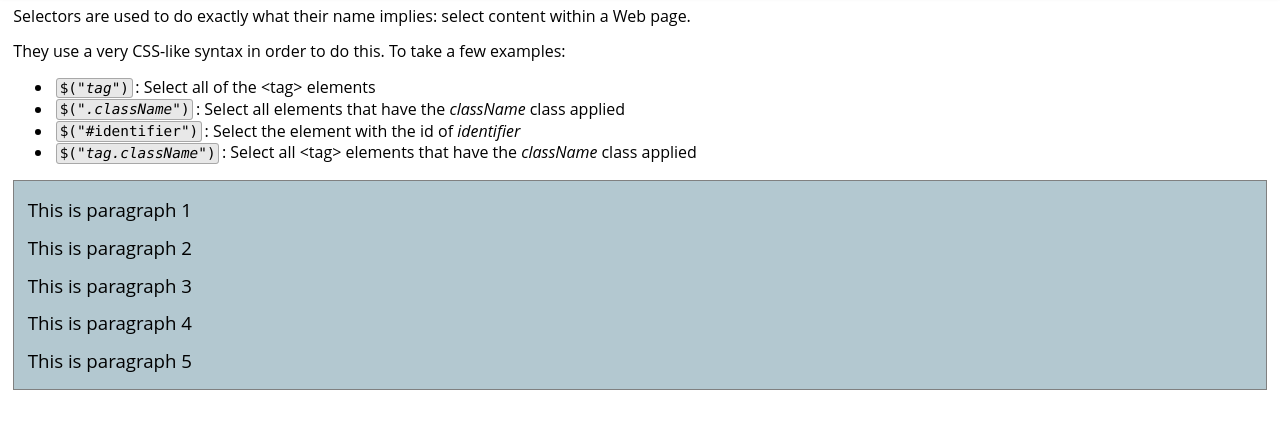
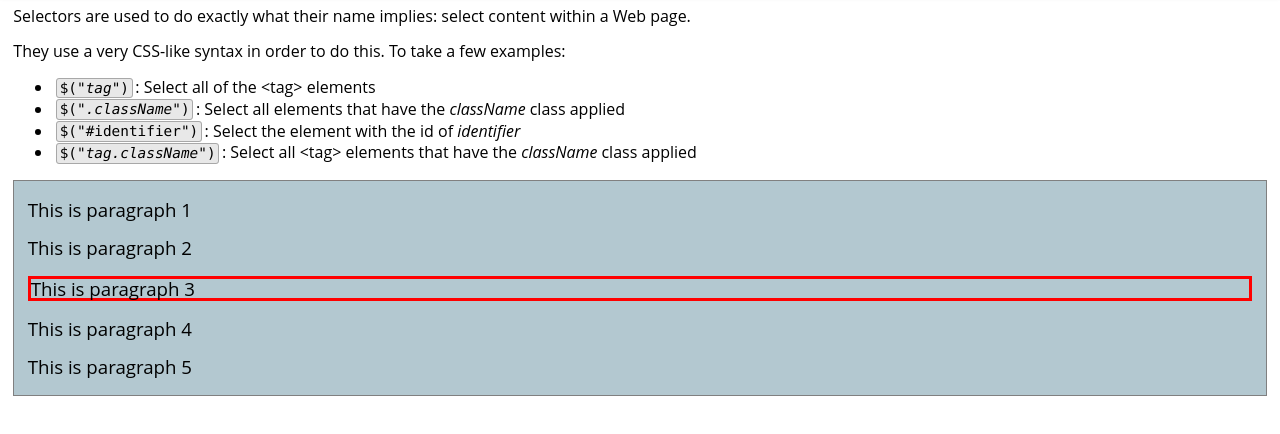
Before and after one commit to BANZOM/jQuery-handsOn, a plain HTML site: page 02/BasicSelectors.html in a window 1280 px wide. Shown: the part 82-516 px from the top of the page. Drawn offline with nearby package versions, Linux system fonts and the light colour scheme.

Commit message:
Update jQuery version and add CSS border to paragraph with class "b"

```diff
--- a/02/BasicSelectors.html
+++ b/02/BasicSelectors.html
@@ -4,9 +4,13 @@
 <head>
     <title>Using Basic jQuery Selectors</title>
     <link rel="stylesheet" href="style.css">
-    <script src="https://code.jquery.com/jquery-3.71.js"></script>
-    <script type="text/javascript">
+    <script src="https://code.jquery.com/jquery-3.7.1.js"></script>
+    <script>
         $("document").ready(function() {
+            // $("p").css("border", "3px solid red");
+            // $(".a").css("border", "3px solid red");
+            // $("#example").css("border", "3px solid red");
+            $("p.b").css("border", "3px solid red");
         });
     </script>
 </head>
```
